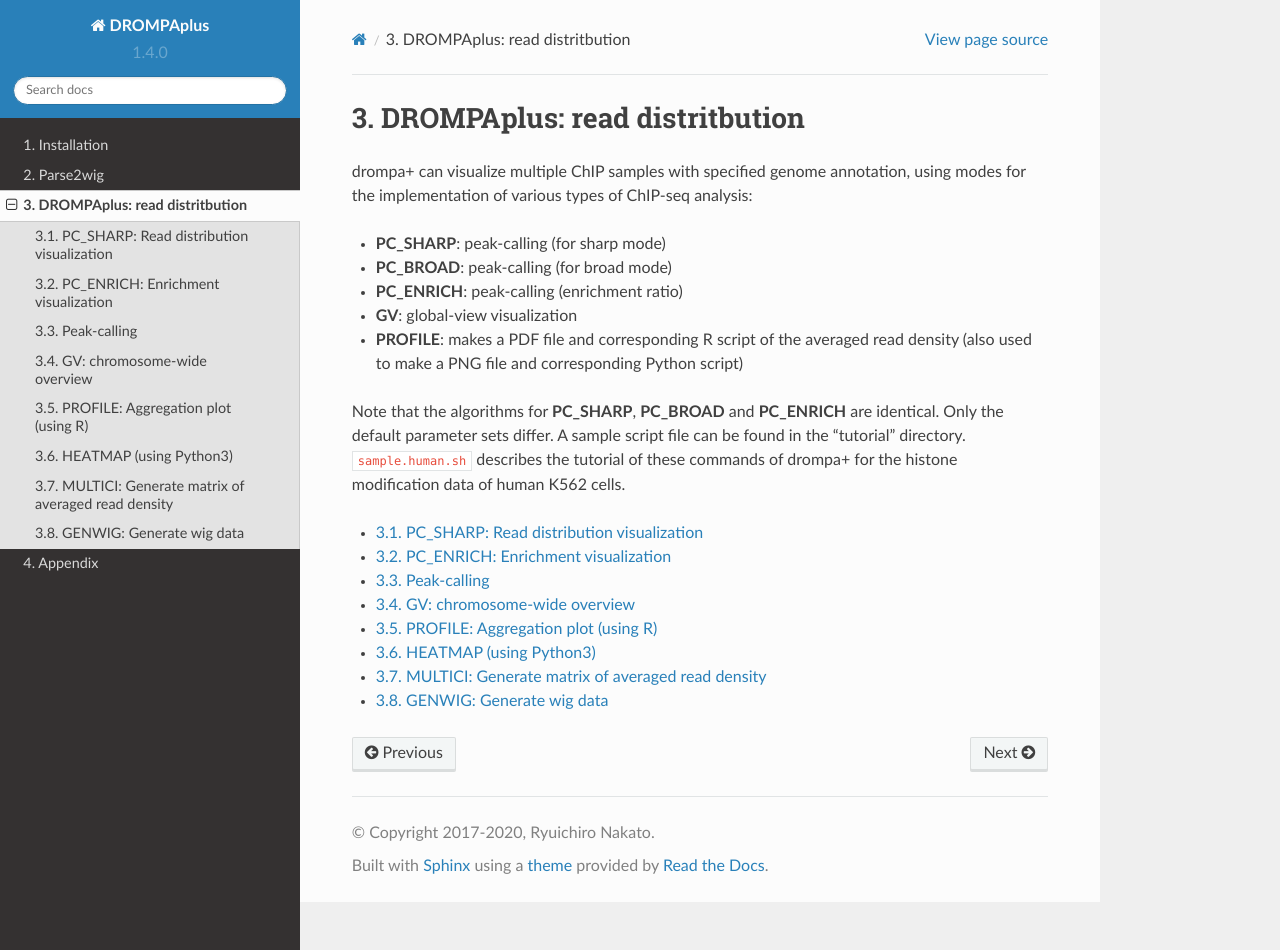
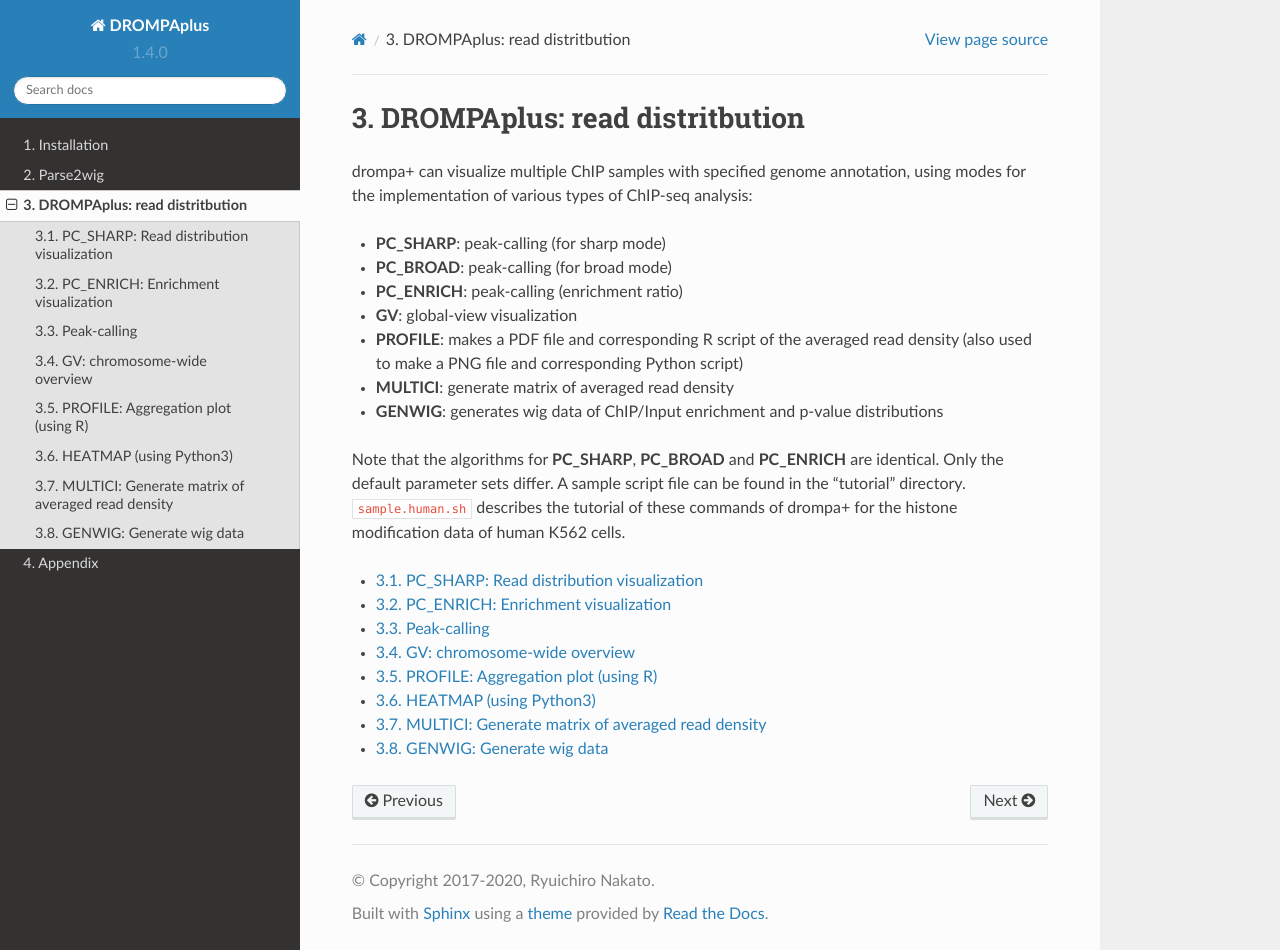
Before and after one commit to rnakato/DROMPAplus, a Sphinx documentation site: the page built from docs/content/drompa.rst, in a window 1280 px wide and 950 px high. Built offline with Sphinx 7.4.7 and the Read the Docs theme 2.0.0, drawn with Linux system fonts in a browser that asks for light colours.

Commit message:
modify DISPLAY

```diff
--- a/docs/content/drompa.rst
+++ b/docs/content/drompa.rst
@@ -8,6 +8,8 @@ drompa+ can visualize multiple ChIP samples with specified genome annotation, us
 * **PC_ENRICH**: peak-calling (enrichment ratio)
 * **GV**: global-view visualization
 * **PROFILE**: makes a PDF file and corresponding R script of the averaged read density (also used to make a PNG file and corresponding Python script)
+* **MULTICI**: generate matrix of averaged read density
+* **GENWIG**: generates wig data of ChIP/Input enrichment and p-value distributions
 
 Note that the algorithms for **PC_SHARP**, **PC_BROAD** and **PC_ENRICH** are identical. Only the default parameter sets differ.
 A sample script file can be found in the "tutorial" directory.
```
